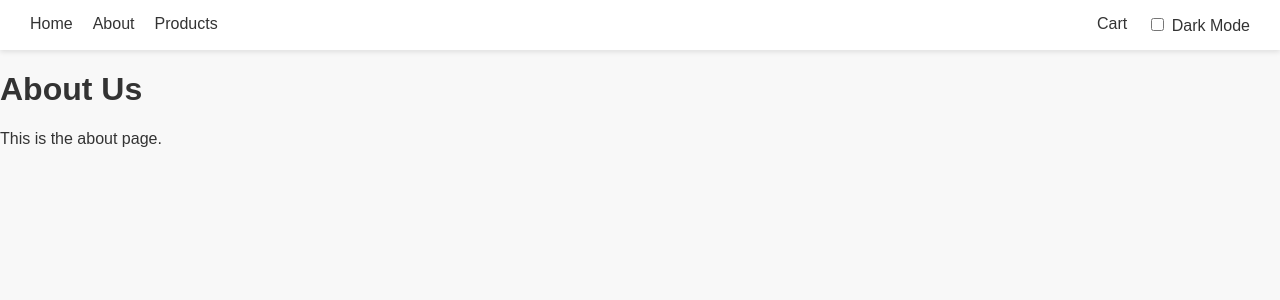
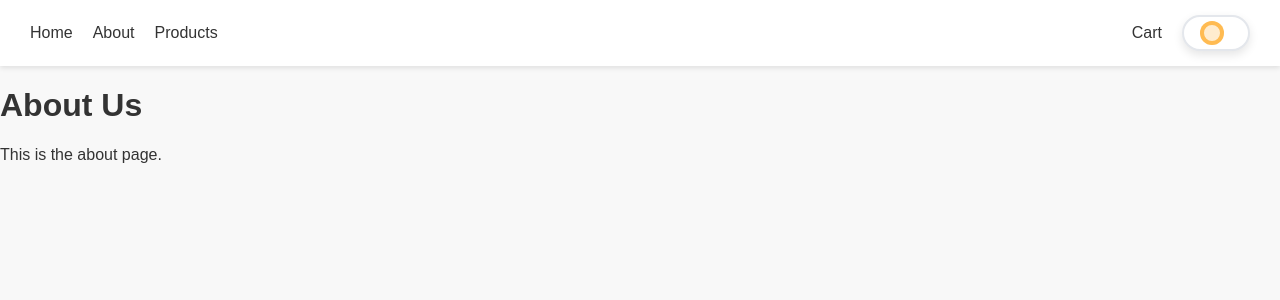
Before and after one commit to miraclebanks/logains-webiste, a Vue app: page /about in a window 1280 px wide. Shown: the top 300 px of the page. Built offline with nearby package versions, Linux system fonts and the light colour scheme; the HTML template or start-up script is replaced by a standard one.

Commit message:
Fixing home page

```diff
--- a/src/App.vue
+++ b/src/App.vue
@@ -1,16 +1,25 @@
 <script>
-import { ref, watch } from 'vue'
+import { ref, watch, onMounted } from 'vue'
 
 export default {
   setup() {
     const isDarkMode = ref(false)
 
-    // Watch for theme changes and apply it to the body
+    // Watch for theme changes and apply the "dark-mode" class to the body
     watch(isDarkMode, (value) => {
       if (value) {
         document.body.classList.add('dark-mode')
+        localStorage.setItem('darkMode', 'enabled')
       } else {
         document.body.classList.remove('dark-mode')
+        localStorage.setItem('darkMode', 'disabled')
+      }
+    })
+
+    // Load preference from localStorage on mount
+    onMounted(() => {
+      if (localStorage.getItem('darkMode') === 'enabled') {
+        isDarkMode.value = true
       }
     })
 
@@ -32,10 +41,20 @@ export default {
           <router-link to="/cart">Cart</router-link>
         </li>
         <li>
-          <label>
-            <input type="checkbox" v-model="isDarkMode" />
-            Dark Mode
-          </label>
+          <div class="dark-mode-toggle">
+            <label>
+              <input class="toggle-checkbox" type="checkbox" v-model="isDarkMode" />
+              <div class="toggle-slot">
+                <div class="sun-icon-wrapper">
+                  <div class="iconify sun-icon" data-icon="feather-sun" data-inline="false"></div>
+                </div>
+                <div class="toggle-button"></div>
+                <div class="moon-icon-wrapper">
+                  <div class="iconify moon-icon" data-icon="feather-moon" data-inline="false"></div>
+                </div>
+              </div>
+            </label>
+          </div>
         </li>
       </ul>
     </nav>
@@ -51,6 +70,9 @@ body {
   padding: 0;
   background-color: #f8f8f8;
   color: #333;
+  transition:
+    background-color 0.3s,
+    color 0.3s;
 }
 
 /* Global Dark Mode Styles */
@@ -75,6 +97,7 @@ body.dark-mode .navbar {
 
 .nav-links {
   display: flex;
+  align-items: center;
   list-style: none;
   gap: 20px;
   margin: 0;
@@ -94,4 +117,87 @@ body.dark-mode .navbar {
 body.dark-mode .nav-links a:hover {
   color: #90caf9;
 }
+
+/* Dark Mode Toggle */
+.dark-mode-toggle {
+  display: flex;
+  align-items: center;
+  justify-content: center;
+}
+
+.toggle-checkbox {
+  position: absolute;
+  opacity: 0;
+  cursor: pointer;
+  height: 0;
+  width: 0;
+}
+
+.toggle-slot {
+  position: relative;
+  height: 2em;
+  width: 4em;
+  border: 2px solid #e4e7ec;
+  border-radius: 2em;
+  background-color: white;
+  box-shadow: 0px 4px 10px rgba(0, 0, 0, 0.1);
+  transition: background-color 250ms;
+}
+
+.toggle-checkbox:checked ~ .toggle-slot {
+  background-color: #374151;
+}
+
+.toggle-button {
+  transform: translate(1em, 0.25em);
+  position: absolute;
+  height: 1.5em;
+  width: 1.5em;
+  border-radius: 50%;
+  background-color: #ffeccf;
+  box-shadow: inset 0px 0px 0px 0.25em #ffbb52;
+  transition:
+    background-color 250ms,
+    border-color 250ms,
+    transform 500ms cubic-bezier(0.26, 2, 0.46, 0.71);
+}
+
+.toggle-checkbox:checked ~ .toggle-slot .toggle-button {
+  background-color: #485367;
+  box-shadow: inset 0px 0px 0px 0.25em white;
+  transform: translate(2.25em, 0.25em);
+}
+
+.sun-icon-wrapper,
+.moon-icon-wrapper {
+  position: absolute;
+  height: 1.5em;
+  width: 1.5em;
+}
+
+.sun-icon-wrapper {
+  opacity: 1;
+  transform: translate(0.5em, 0.25em);
+  transition:
+    opacity 150ms,
+    transform 500ms cubic-bezier(0.26, 2, 0.46, 0.71);
+}
+
+.toggle-checkbox:checked ~ .toggle-slot .sun-icon-wrapper {
+  opacity: 0;
+  transform: translate(1em, 0.25em);
+}
+
+.moon-icon-wrapper {
+  opacity: 0;
+  transform: translate(2.25em, 0.25em);
+  transition:
+    opacity 150ms,
+    transform 500ms cubic-bezier(0.26, 2, 0.46, 0.71);
+}
+
+.toggle-checkbox:checked ~ .toggle-slot .moon-icon-wrapper {
+  opacity: 1;
+  transform: translate(2.5em, 0.25em);
+}
 </style>
--- a/src/components/Testimonials.vue
+++ b/src/components/Testimonials.vue
@@ -1,5 +1,5 @@
 <script>
-import { ref, onMounted } from 'vue'
+import { ref, watch, onMounted } from 'vue'
 
 export default {
   name: 'Testimonials',
@@ -9,13 +9,13 @@ export default {
         id: 1,
         name: 'EMILIANO AQUILANI',
         image: 'http://themes.audemedia.com/html/goodgrowth/images/testimonial3.jpg',
-        text: 'Dramatically maintain clicks-and-mortar solutions without functional solutions. Completely synergize resource taxing relationships via premier niche markets. Professionally cultivate.',
+        text: 'Lorem ipsum dolor sit amet, consectetur adipiscing elit. Ut elit tellus, luctus nec ullamcorper mattis, pulvinar dapibus leo.',
       },
       {
         id: 2,
         name: 'ANNA ITURBE',
         image: 'http://themes.audemedia.com/html/goodgrowth/images/testimonial3.jpg',
-        text: 'Dramatically maintain clicks-and-mortar solutions without functional solutions. Completely synergize resource taxing relationships via premier niche markets. Professionally cultivate.',
+        text: 'Hashtag bespoke YOLO, put a bird on it hammock polaroid wayfarers tattooed neutra squid lumbersexual meh humblebrag VHS. Cred tumblr cold-pressed messenger bag small batch trust fund, mustache next level. Keytar swag kogi viral waistcoat flexitarian.',
       },
       {
         id: 3,
@@ -24,6 +24,16 @@ export default {
         text: 'Dramatically maintain clicks-and-mortar solutions without functional solutions. Completely synergize resource taxing relationships via premier niche markets. Professionally cultivate.',
       },
     ])
+
+    const isDarkMode = ref(false)
+
+    watch(isDarkMode, (value) => {
+      if (value) {
+        document.body.classList.add('dark-mode')
+      } else {
+        document.body.classList.remove('dark-mode')
+      }
+    })
 
     const activeTestimonial = ref(1) // Start with the first testimonial
 
@@ -42,7 +52,7 @@ export default {
       setInterval(next, 5000) // Change testimonial every 5 seconds
     })
 
-    return { testimonials, activeTestimonial, next, prev }
+    return { testimonials, activeTestimonial, next, prev, isDarkMode }
   },
 }
 </script>
@@ -79,8 +89,24 @@ export default {
 
 <style scoped>
 /* General Styles */
+body {
+  transition:
+    background-color 0.3s,
+    color 0.3s;
+}
+
+body.dark-mode {
+  background-color: #121212;
+  color: #f1f1f1;
+}
+
 .testimonials {
   text-align: center;
+  padding: 2rem;
+}
+
+body.dark-mode .testimonials {
+  background-color: #1a1a1a;
 }
 
 .carousel {
@@ -115,6 +141,15 @@ export default {
     0 15px 12px rgba(0, 0, 0, 0.02);
 }
 
+body.dark-mode .shadow-effect {
+  background: #1e1e1e;
+  color: #f1f1f1;
+  border: 1px solid #444;
+  box-shadow:
+    0 19px 38px rgba(0, 0, 0, 0.5),
+    0 15px 12px rgba(0, 0, 0, 0.2);
+}
+
 .shadow-effect img {
   max-width: 90px;
   margin: 0 auto 17px;
@@ -125,6 +160,10 @@ export default {
   margin-top: 10px;
   font-weight: bold;
   color: #3190e7;
+}
+
+body.dark-mode .testimonial-name {
+  color: #90caf9;
 }
 
 .carousel-controls {
@@ -141,7 +180,15 @@ export default {
   cursor: pointer;
 }
 
+body.dark-mode .carousel-controls button {
+  background-color: #90caf9;
+}
+
 .carousel-controls button:hover {
   background-color: #217ac0;
 }
+
+body.dark-mode .carousel-controls button:hover {
+  background-color: #64b5f6;
+}
 </style>
--- a/src/views/Home.vue
+++ b/src/views/Home.vue
@@ -4,10 +4,12 @@ import { ref, watch } from 'vue'
 
 export default {
   name: 'Home',
+  components: {
+    Testimonials,
+  },
   setup() {
     const isDarkMode = ref(false)
 
-    // Watch for theme changes and apply the "dark-mode" class to the body
     watch(isDarkMode, (value) => {
       if (value) {
         document.body.classList.add('dark-mode')
```
